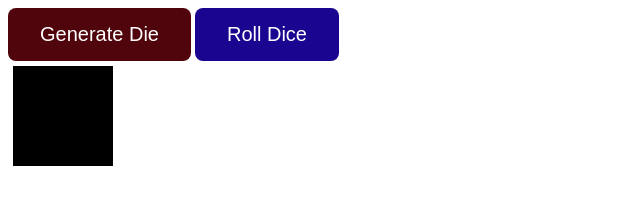
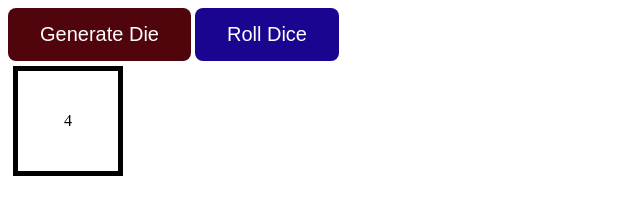
Before and after one commit to lisambamberg/Dicey-Business, a plain HTML site: page index.html in a window 1280 px wide. Both pictures are taken after a click on the button "Generate Die". Shown: the whole page, without its empty margins (0-640 px from the left). Drawn offline with Linux system fonts and the light colour scheme.

Commit message:
Completed generate button

```diff
--- a/app.js
+++ b/app.js
@@ -6,14 +6,15 @@ class Die {
     constructor(value) {
         this.value = value;
         this.div = document.createElement("div");
-        this.div.className = "box";
+        this.div.className = "die";
         squareContainer.appendChild(this.div);
-        console.log(this);
+        console.log(this)
+        this.roll();
     }
 
     roll() {
-        (Math.floor(Math.random() * 6) + 1);
-
+        let num = (Math.floor(Math.random() * 6) + 1);
+        this.div.innerHTML = num;
     }
 }
 
--- a/styles.css
+++ b/styles.css
@@ -29,11 +29,12 @@
     cursor: pointer;
 }
 
-.box {
+.die {
     width: 100px;
     height: 100px;
     margin: 5px;
-    background-color: black;
+    background-color: white;
+    border: 5px solid black;
     justify-content: center;
     align-items: center;
     display: flex;
```
